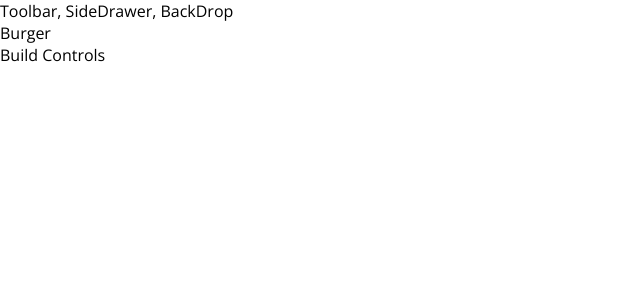
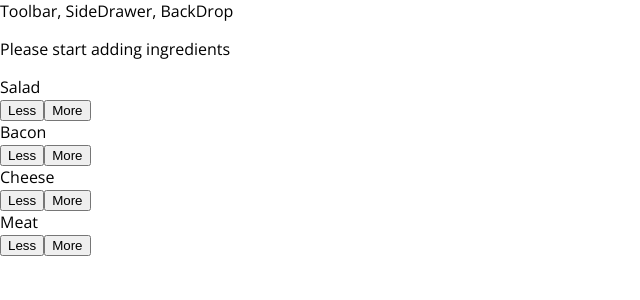
Before and after one commit to vinhthuy2/reac-burger-builder, a React app: page / in a window 1280 px wide. Shown: the top 300 px of the page, without its empty margins (0-640 px from the left). Built offline with nearby package versions, Linux system fonts and the light colour scheme.

Commit message:
burger builder implemented + more ingredients

```diff
--- a/package.json
+++ b/package.json
@@ -38,6 +38,7 @@
     "postcss-loader": "3.0.0",
     "postcss-preset-env": "6.5.0",
     "postcss-safe-parser": "4.0.1",
+    "prop-types": "^15.7.2",
     "react": "^16.8.4",
     "react-app-polyfill": "^0.2.2",
     "react-dev-utils": "^8.0.0",
--- /dev/null
+++ b/src/components/Burger/BuildControls/BuildControl/BuildControl.css
@@ -0,0 +1,58 @@
+.BuildControl {
+    display: flex;
+    justify-content: space-between;
+    align-items: center;
+    margin: 5px 0;
+}
+
+.BuildControl button {
+    display: block;
+    font: inherit;
+    padding: 5px;
+    margin: 0 5px;
+    width: 80px;
+    border: 1px solid #AA6817;
+    cursor: pointer;
+    outline: none;
+}
+
+.BuildControl button:disabled {
+    background-color: #AC9980;
+    border: 1px solid #7E7365;
+    color: #ccc;
+    cursor: default;
+}
+
+.BuildControl button:hover:disabled {
+    background-color: #AC9980;
+    color: #ccc;
+    cursor: not-allowed;
+}
+
+.Label {
+    padding: 10px;
+    font-weight: bold;
+    width: 80px;
+}
+
+.BuildControl .Less {
+    background-color: #D39952;
+    color: white;
+}
+
+.BuildControl .More {
+    background-color: #8F5E1E;
+    color: white;
+}
+
+.BuildControl .Less:hover,
+.BuildControl .Less:active {
+    background-color: #DAA972;
+    color: white;
+}
+
+.BuildControl .More:hover,
+.BuildControl .More:active {
+    background-color: #99703F;
+    color: white;
+}
--- /dev/null
+++ b/src/components/Burger/BuildControls/BuildControl/BuildControl.jsx
@@ -0,0 +1,14 @@
+import React from 'react';
+import classes from './BuildControl.css';
+const buildControl = props => {
+  return (
+    <div className={classes.BuildControl}>
+      <div className={classes.Label}>{props.label}</div>
+      <button className={classes.Less}>Less</button>
+      <button onClick={props.added} className={classes.More}>
+        More
+      </button>
+    </div>
+  );
+};
+export default buildControl;
--- /dev/null
+++ b/src/components/Burger/BuildControls/BuildControls.css
@@ -0,0 +1,10 @@
+.BuildControls {
+    width: 100%;
+    background-color: #CF8F2E;
+    display: flex;
+    flex-flow: column;
+    align-items: center;
+    box-shadow: 0 2px 1px #ccc;
+    margin: auto;
+    padding: 10px 0
+}
--- /dev/null
+++ b/src/components/Burger/BuildControls/BuildControls.jsx
@@ -0,0 +1,22 @@
+import React from 'react';
+import classes from './BuildControls.css';
+import BuildControl from './BuildControl/BuildControl';
+
+const controls = [
+  { label: 'Salad', type: 'salad' },
+  { label: 'Bacon', type: 'bacon' },
+  { label: 'Cheese', type: 'cheese' },
+  { label: 'Meat', type: 'meat' }
+];
+const buildControls = props => (
+  <div className={classes.BuildControls}>
+    {controls.map(ctrl => (
+      <BuildControl
+        key={ctrl.label}
+        label={ctrl.label}
+        added={() => props.ingredientsAdd(ctrl.type)}
+      />
+    ))}
+  </div>
+);
+export default buildControls;
--- /dev/null
+++ b/src/components/Burger/Burger.css
@@ -0,0 +1,30 @@
+.Burger {
+    width: 100%;
+    margin: auto;
+    height: 250px;
+    overflow: scroll;
+    text-align: center;
+    font-weight: bold;
+    font-size: 1.2rem
+}
+
+@media (min-width: 1000px) and (min-height:700px) {
+    .Burger {
+        width: 700px;
+        height: 600px;
+    }
+}
+
+@media (min-width: 500px) and (min-height:401px) {
+    .Burger {
+        width: 450px;
+        height: 400px;
+    }
+}
+
+@media (min-width: 500px) and (max-height:400px) {
+    .Burger {
+        width: 350px;
+        height: 300px;
+    }
+}
--- /dev/null
+++ b/src/components/Burger/Burger.jsx
@@ -0,0 +1,27 @@
+import React from 'react';
+import classes from './Burger.css';
+import BurgerIngredient from './BurgerIngredients/BurgerIngredient';
+
+const burger = props => {
+  let transformedIngredients = Object.keys(props.ingredients)
+    .map(igKey => {
+      return [...Array(props.ingredients[igKey])].map((_, idx) => {
+        return <BurgerIngredient key={igKey + idx} type={igKey} />;
+      });
+    })
+    .reduce((arr, el) => {
+      return arr.concat(el);
+    }, []);
+
+  if (transformedIngredients.length === 0) {
+    transformedIngredients = <p>Please start adding ingredients</p>;
+  }
+  return (
+    <div className={classes.Burger}>
+      <BurgerIngredient type="bread-top" />
+      {transformedIngredients}
+      <BurgerIngredient type="bread-bottom" />
+    </div>
+  );
+};
+export default burger;
--- a/src/components/Burger/BurgerIngredients/BurgerIngredient.jsx
+++ b/src/components/Burger/BurgerIngredients/BurgerIngredient.jsx
@@ -1,18 +1,19 @@
-import React from 'react';
+import React, { Component } from 'react';
 import classes from './BurgerIngredient.css';
+import PropTypes from 'prop-types';
 
-const burgerIngredient = props => {
+class BurgerIngredient extends Component {
+  render() {
     let ingredient = null;
-
-  switch (props.type) {
+    switch (this.props.type) {
       case 'bread-bottom':
         ingredient = <div className={classes.BreadBottom} />;
         break;
       case 'bread-top':
         ingredient = (
-        <div className={classes.BreadBottom}>
-          <div className={classes.Seeds1}>x</div>
-          <div className={classes.Seeds2}>x</div>
+          <div className={classes.BreadTop}>
+            <div className={classes.Seeds1} />
+            <div className={classes.Seeds2} />
           </div>
         );
         break;
@@ -20,7 +21,7 @@ const burgerIngredient = props => {
         ingredient = <div className={classes.Meat} />;
         break;
       case 'cheese':
-      ingredient = <div className={classes.Chesse} />;
+        ingredient = <div className={classes.Cheese} />;
         break;
       case 'salad':
         ingredient = <div className={classes.Salad} />;
@@ -32,8 +33,12 @@ const burgerIngredient = props => {
         ingredient = null;
         break;
     }
+    return ingredient;
+  }
+}
 
-  return ingredient;
+BurgerIngredient.propTypes = {
+  type: PropTypes.string.isRequired
 };
 
-export default burgerIngredient;
+export default BurgerIngredient;
--- a/src/containers/BurgerBuilder/BurgerBuilder.jsx
+++ b/src/containers/BurgerBuilder/BurgerBuilder.jsx
@@ -1,12 +1,53 @@
 import React, { Component } from 'react';
 import Aux from '../../hoc/Auxiliary';
+import Burger from '../../components/Burger/Burger';
+import BuildControls from '../../components/Burger/BuildControls/BuildControls';
+
+const INGREDIENTS_PRICES = {
+  salad: 0.5,
+  cheese: 0.4,
+  bacon: 1.3,
+  meat: 0.7
+};
 
 class BurgerBuilder extends Component {
+  // constructor(props){
+  //   super(props);
+  //   this.state = {...}
+  // }
+
+  state = {
+    ingredients: {
+      salad: 0,
+      bacon: 0,
+      cheese: 0,
+      meat: 0
+    },
+    totalPirce: 4
+  };
+
+  addIngredientHandler = type => {
+    const oldCount = this.state.ingredients[type];
+    const updateCount = oldCount + 1;
+    const updatedIngredients = {
+      ...this.state.ingredients
+    };
+
+    updatedIngredients[type] = updateCount;
+    const priceAddition = INGREDIENTS_PRICES[type];
+    const oldPrice = this.state.totalPirce;
+    const newPrice = oldPrice + priceAddition;
+    this.setState({
+      totalPirce: newPrice,
+      ingredients: updatedIngredients
+    });
+  };
+
   render() {
     return (
       <Aux>
-        <div>Burger</div>
-        <div>Build Controls</div>
+        <Burger ingredients={this.state.ingredients} />
+        <BuildControls ingredientsAdd={this.addIngredientHandler} />
       </Aux>
     );
   }
```
Also changed, not shown: src/components/Burger/Burger.js (deleted), 1 other file (tests, documents, lock files or other folders). Lines whose indentation alone changed are shown as unchanged.
